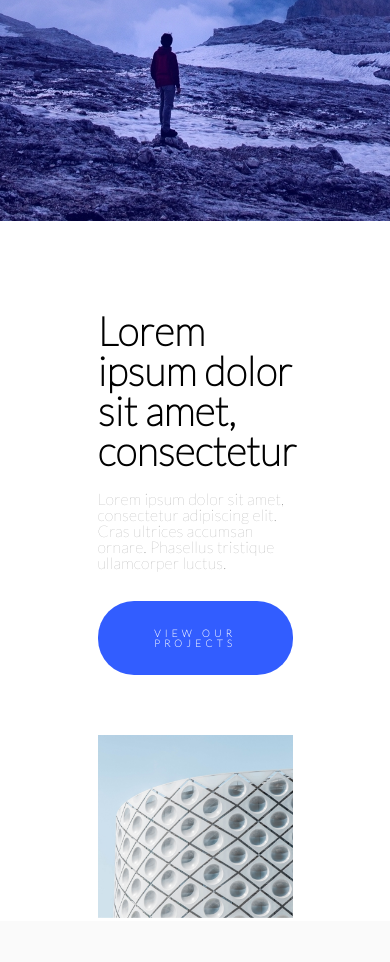
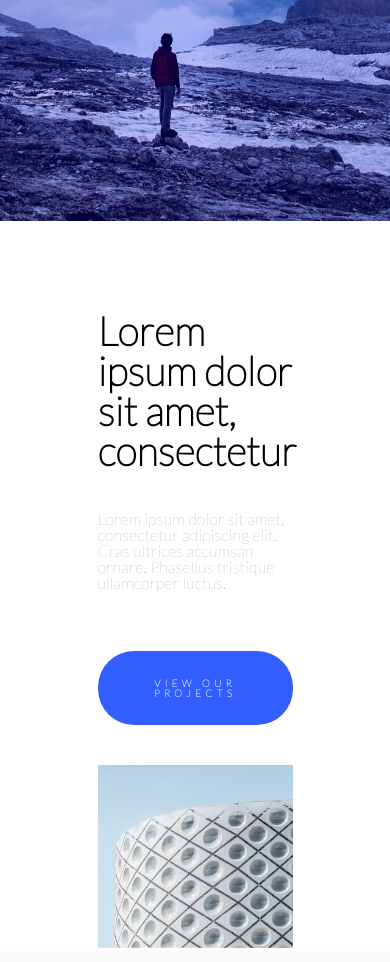
Before and after one commit to bekatolordava/Lesson9, a plain HTML site: page index.html in a window 390 px wide. Shown: the part 679-1641 px from the top of the page. Drawn offline with Linux system fonts and the light colour scheme.

Commit message:
change responsive

```diff
--- a/css/responsive.css
+++ b/css/responsive.css
@@ -1,11 +1,10 @@
-@media (max-width: 1230px) {
+@media (max-width: 1110px) {
     .section01 {
        flex-direction: column;
        align-items: center;
     }
     .section-h3  {
         font-size: 40px;
-        margin: auto;
     }
     .left-block {
         padding: 90px 0 0;
--- a/css/style.css
+++ b/css/style.css
@@ -100,7 +100,6 @@ body {
             flex-direction: column;
     padding: 90px 86px 0;
     width: 50%;
-    margin-bottom: 60px;
 }
 .projects {
     width: 307px;
@@ -114,13 +113,15 @@ body {
     padding: 27px 40px;
     letter-spacing: 4.2px;
     text-align: center;
+    margin-bottom: 40px;
 }
 .section-h3 {
     text-align: left;
     font-size: 50px;
     font-family: 'Lato', sans-serif;
     font-weight: 700;
-    height: 180px;
+    height: auto;
+    margin-bottom: 40px;
 }
 .section-p {
     letter-spacing: 0.16px;
@@ -128,7 +129,7 @@ body {
     font-family: 'Lato', sans-serif;
     font-weight: 300;
     opacity: 0.5;
-    margin-bottom: 30px;
+    margin-bottom: 60px;
     width: auto;
 }
 .right-block  {
```
